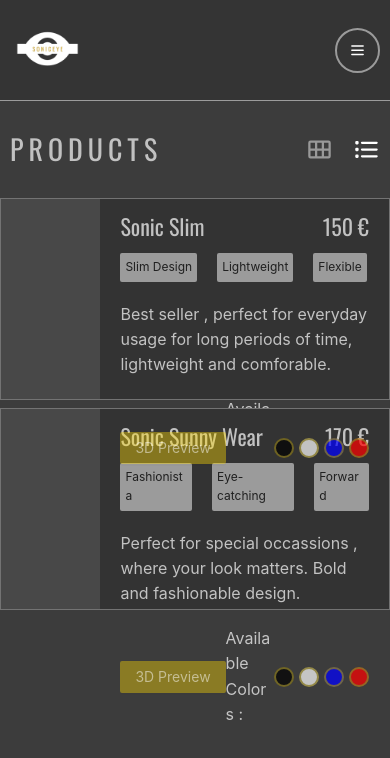
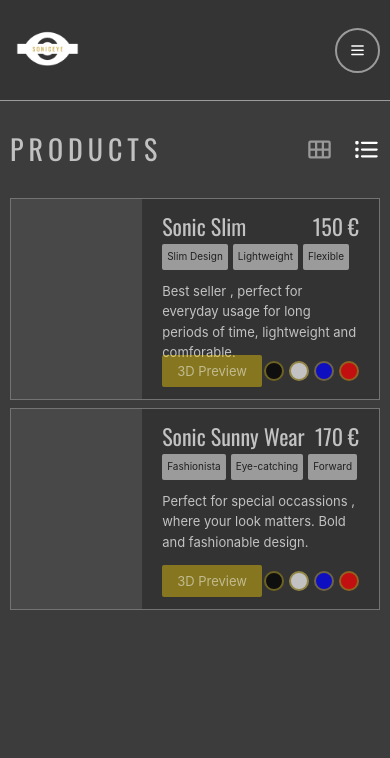
Before and after one commit to ElsonNezaj/soniceye, a React (Create React App) app: page /products in a window 390 px wide. Both pictures are taken after a click on the element 366 px from the left and 149 px from the top of the page. Shown: the top 758 px of the page. Built offline with nearby package versions, Linux system fonts and the light colour scheme.

Commit message:
first idea of mobile list products

```diff
--- a/src/components/Products/Content/styles.module.scss
+++ b/src/components/Products/Content/styles.module.scss
@@ -109,6 +109,9 @@
 .productsList {
   display: flex;
   gap: 10px;
+  @media (max-width: 700px) {
+    margin: 0px 10px;
+  }
 }
 
 .columnDirection {
--- a/src/components/Products/ListProduct/styles.module.scss
+++ b/src/components/Products/ListProduct/styles.module.scss
@@ -18,18 +18,29 @@
   align-items: center;
   justify-content: center;
   background-color: rgba(255, 255, 255, 0.1);
+
+  @media (max-width: 700px) {
+    width: 40%;
+  }
 }
 
 .productDescription {
   width: 100%;
   margin-right: 20px;
   margin-top: 10px;
+  @media (max-width: 700px) {
+    width: 60%;
+  }
 }
 
 .productHeader {
   width: 100%;
   display: flex;
   justify-content: space-between;
+  height: 25%;
+  @media (max-width: 600px) {
+    height: 13%;
+  }
 }
 
 .productName {
@@ -46,8 +57,12 @@
 
 .tagsContainer {
   display: flex;
-  margin: 10px 0px;
   gap: 20px;
+  height: 25%;
+  align-items: center;
+  @media (max-width: 600px) {
+    gap: 5px;
+  }
 }
 
 .tagContainer {
@@ -68,23 +83,33 @@
 .tagLabel {
   color: rgba(0, 0, 0, 0.8);
   font-size: 12px;
+
+  @media (max-width: 700px) {
+    font-size: 10px;
+  }
 }
 
 .descriptionContainer {
-  margin-top: 20px;
+  height: 25%;
+  @media (max-width: 600px) {
+    height: 35%;
+  }
 }
 
 .description {
   color: rgba(255, 255, 255, 0.7);
   font-size: 16px;
+  @media (max-width: 700px) {
+    font-size: 13px;
+  }
 }
 
 .footerContainer {
-  margin-top: 20px;
   width: 100%;
   display: flex;
   align-items: center;
   justify-content: space-between;
+  height: 25%;
 }
 
 .previewButton {
@@ -100,6 +125,9 @@
     background-color: rgba(255, 217, 0, 0.5);
     color: rgba(255, 255, 255, 0.7) !important;
   }
+  @media (max-width: 700px) {
+    font-size: 13px;
+  }
 }
 
 .colorsContainer {
@@ -110,6 +138,13 @@
 .colorsLabel {
   color: rgba(255, 255, 255, 0.7);
   font-size: 16px;
+  @media (max-width: 700px) {
+    font-size: 13px;
+  }
+
+  @media (max-width: 600px) {
+    display: none;
+  }
 }
 
 .colors {
```
